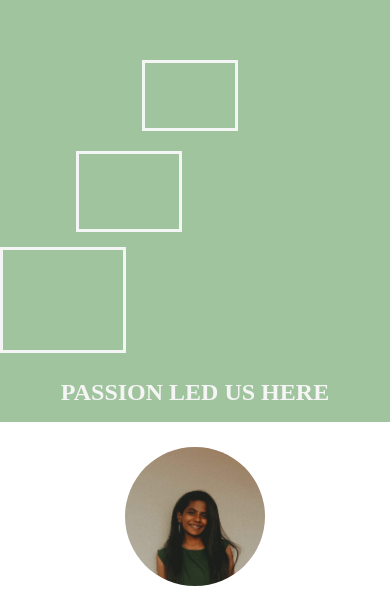
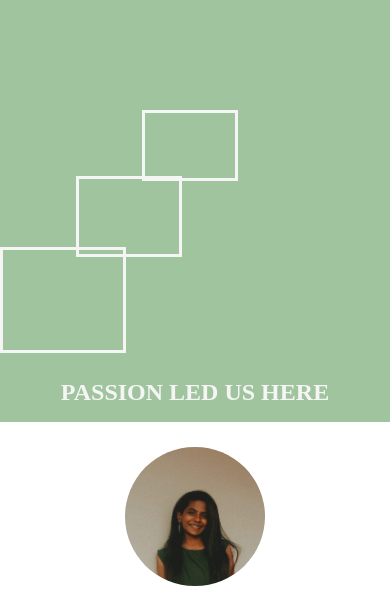
Before and after one commit to adelansilin/portfolio, a plain HTML site: page index.html in a window 390 px wide. Shown: the top 589 px of the page. Drawn offline with Linux system fonts and the light colour scheme; a web font is replaced by a local one.

Commit message:
Update style.css

```diff
--- a/style.css
+++ b/style.css
@@ -79,12 +79,12 @@ p{
     .midbox{
         height: 75px;
         width: 100px;
-        margin-top: 20px;
+        margin-top: 70px;
     }
     .topbox{
         height: 65px ;
         width: 90px;
-        margin-top: 60px;
+        margin-top: 110px;
         margin-left: -40px;
     }
     .titlebox{
```
